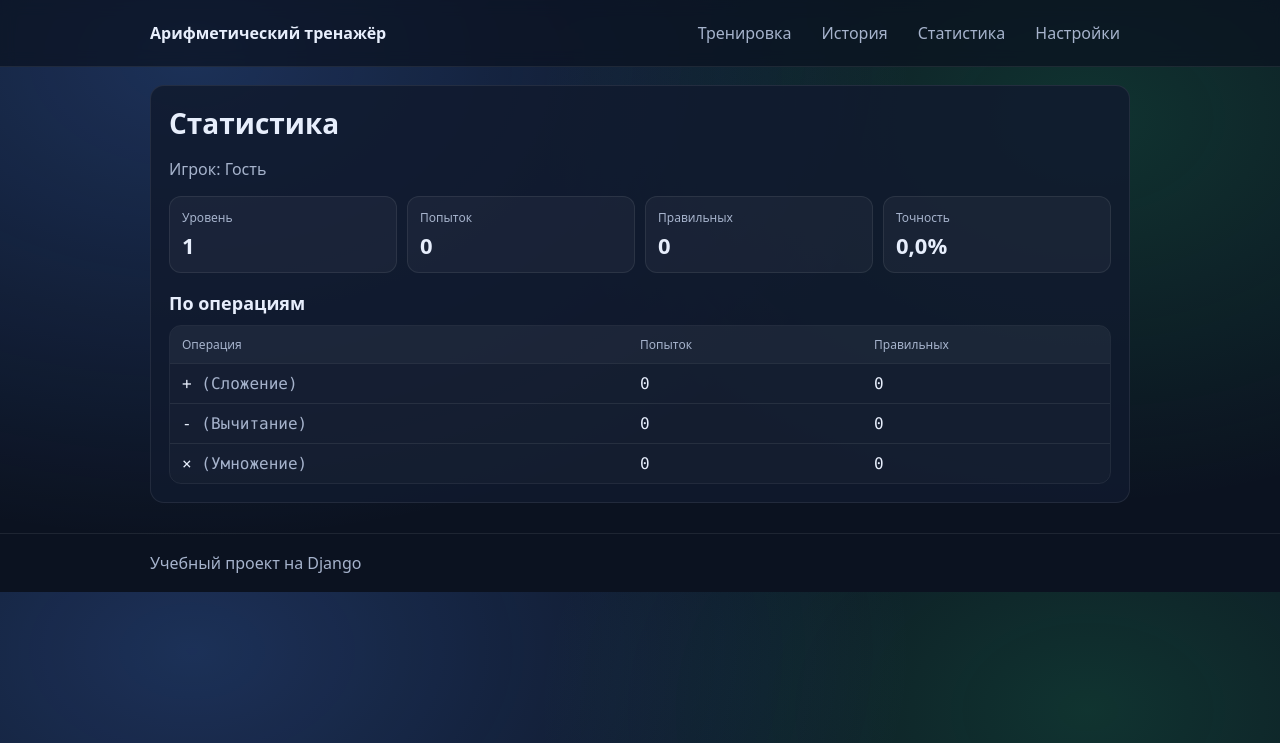
After one commit to Maksimonk/Arithmetic-Trainer, a Django app: page /stats/ in a window 1280 px wide. The commit adds this page. Shown: the top 743 px of the page. Run offline with Django 4.2, Linux system fonts and the light colour scheme.

Commit message:
add stats page

```diff
--- a/static/css/styles.css
+++ b/static/css/styles.css
@@ -77,6 +77,11 @@ body {
 .h1 {
   margin: 0 0 10px;
   font-size: 28px;
+}
+
+.h2 {
+  margin: 18px 0 10px;
+  font-size: 18px;
 }
 
 .muted {
@@ -231,6 +236,10 @@ input[type="number"]:focus {
   font-size: 12px;
 }
 
+.table--stats .table__row {
+  grid-template-columns: 2fr 1fr 1fr;
+}
+
 .grid {
   display: grid;
   grid-template-columns: repeat(4, minmax(0, 1fr));
--- a/templates/base.html
+++ b/templates/base.html
@@ -14,6 +14,7 @@
         <nav class="nav">
           <a class="nav__link" href="{% url 'train' %}">Тренировка</a>
           <a class="nav__link" href="{% url 'history' %}">История</a>
+          <a class="nav__link" href="{% url 'stats' %}">Статистика</a>
           <a class="nav__link" href="{% url 'settings' %}">Настройки</a>
         </nav>
       </div>
--- /dev/null
+++ b/templates/trainer/stats.html
@@ -0,0 +1,45 @@
+{% extends "base.html" %}
+
+{% block title %}Статистика — Арифметический тренажёр{% endblock %}
+
+{% block content %}
+  <section class="card">
+    <h1 class="h1">Статистика</h1>
+    <p class="muted">Игрок: {{ nickname }}</p>
+
+    <div class="grid">
+      <div class="stat">
+        <div class="stat__label">Уровень</div>
+        <div class="stat__value">{{ level }}</div>
+      </div>
+      <div class="stat">
+        <div class="stat__label">Попыток</div>
+        <div class="stat__value">{{ total_attempts }}</div>
+      </div>
+      <div class="stat">
+        <div class="stat__label">Правильных</div>
+        <div class="stat__value">{{ total_correct }}</div>
+      </div>
+      <div class="stat">
+        <div class="stat__label">Точность</div>
+        <div class="stat__value">{{ accuracy }}%</div>
+      </div>
+    </div>
+
+    <h2 class="h2">По операциям</h2>
+    <div class="table table--stats">
+      <div class="table__row table__row--head">
+        <div>Операция</div>
+        <div>Попыток</div>
+        <div>Правильных</div>
+      </div>
+      {% for row in per_op_rows %}
+        <div class="table__row">
+          <div class="mono">{{ row.symbol }} <span class="muted">({{ row.name }})</span></div>
+          <div class="mono">{{ row.total }}</div>
+          <div class="mono">{{ row.correct }}</div>
+        </div>
+      {% endfor %}
+    </div>
+  </section>
+{% endblock %}
--- a/trainer/urls.py
+++ b/trainer/urls.py
@@ -6,5 +6,6 @@ urlpatterns = [
     path("", views.home, name="home"),
     path("train/", views.train, name="train"),
     path("history/", views.history, name="history"),
+    path("stats/", views.stats, name="stats"),
     path("settings/", views.settings_view, name="settings"),
 ]
--- a/trainer/views.py
+++ b/trainer/views.py
@@ -141,3 +141,44 @@ def history(request: HttpRequest) -> HttpResponse:
         {"attempts": attempts, "nickname": nickname},
     )
     return _with_uid_cookie(response, user_id)
+
+
+def stats(request: HttpRequest) -> HttpResponse:
+    user_id = get_or_create_user_id(request.COOKIES.get(COOKIE_NAME))
+    profile = load_profile(user_id)
+    attempts = profile.get("attempts", [])
+
+    per_op_map = {
+        "+": {"total": 0, "correct": 0},
+        "-": {"total": 0, "correct": 0},
+        "×": {"total": 0, "correct": 0},
+    }
+    for attempt in attempts:
+        op = attempt.get("operation")
+        if op in per_op_map:
+            per_op_map[op]["total"] += 1
+            if attempt.get("is_correct"):
+                per_op_map[op]["correct"] += 1
+
+    stats_dict = profile.get("stats", {})
+    total = int(stats_dict.get("total_attempts", 0))
+    correct = int(stats_dict.get("total_correct", 0))
+    accuracy = round((correct / total) * 100, 1) if total else 0.0
+
+    response = render(
+        request,
+        "trainer/stats.html",
+        {
+            "nickname": (profile.get("nickname") or "").strip() or "Гость",
+            "level": stats_dict.get("level", 1),
+            "total_attempts": total,
+            "total_correct": correct,
+            "accuracy": accuracy,
+            "per_op_rows": [
+                {"symbol": "+", "name": "Сложение", **per_op_map["+"]},
+                {"symbol": "-", "name": "Вычитание", **per_op_map["-"]},
+                {"symbol": "×", "name": "Умножение", **per_op_map["×"]},
+            ],
+        },
+    )
+    return _with_uid_cookie(response, user_id)
```
